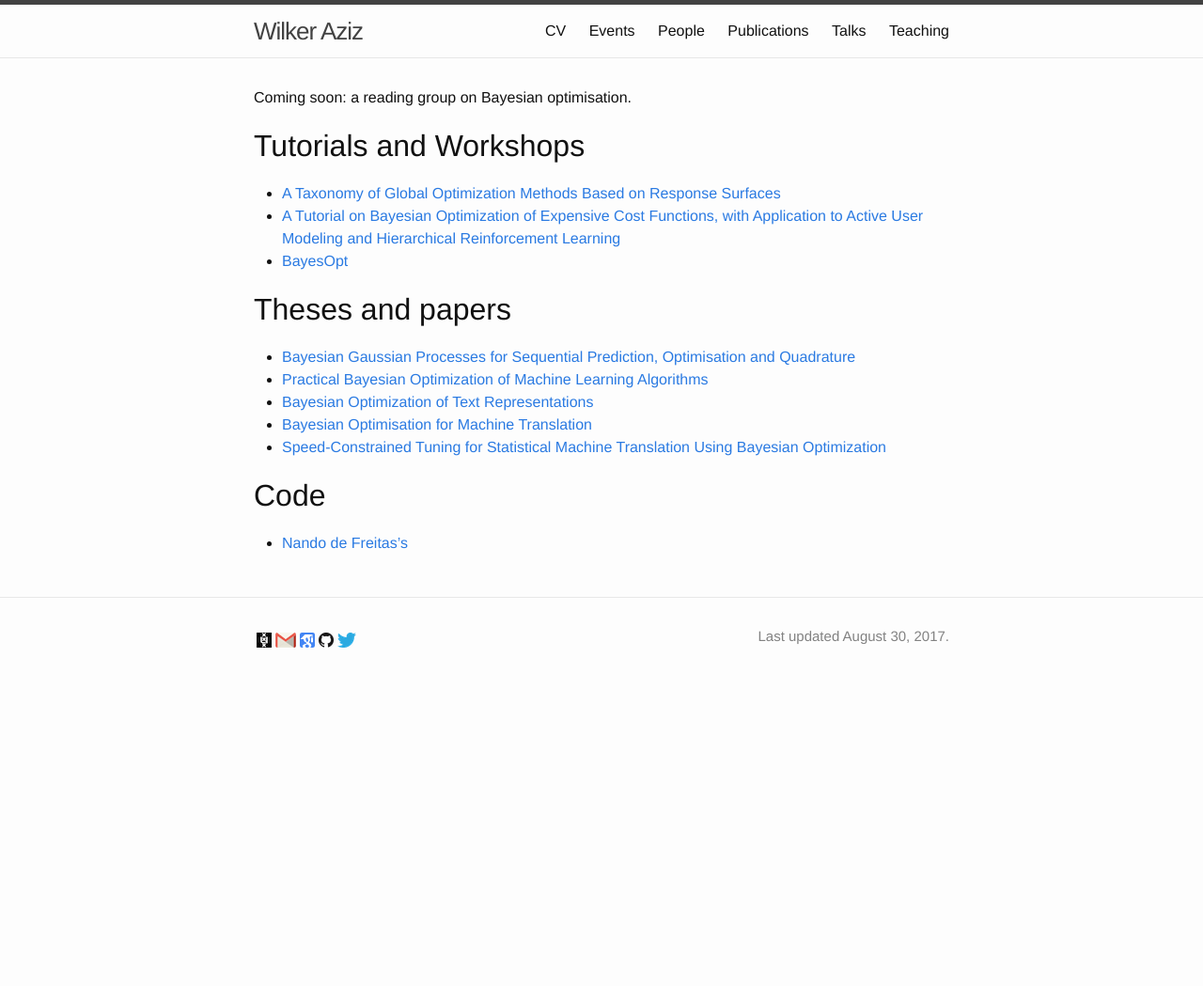
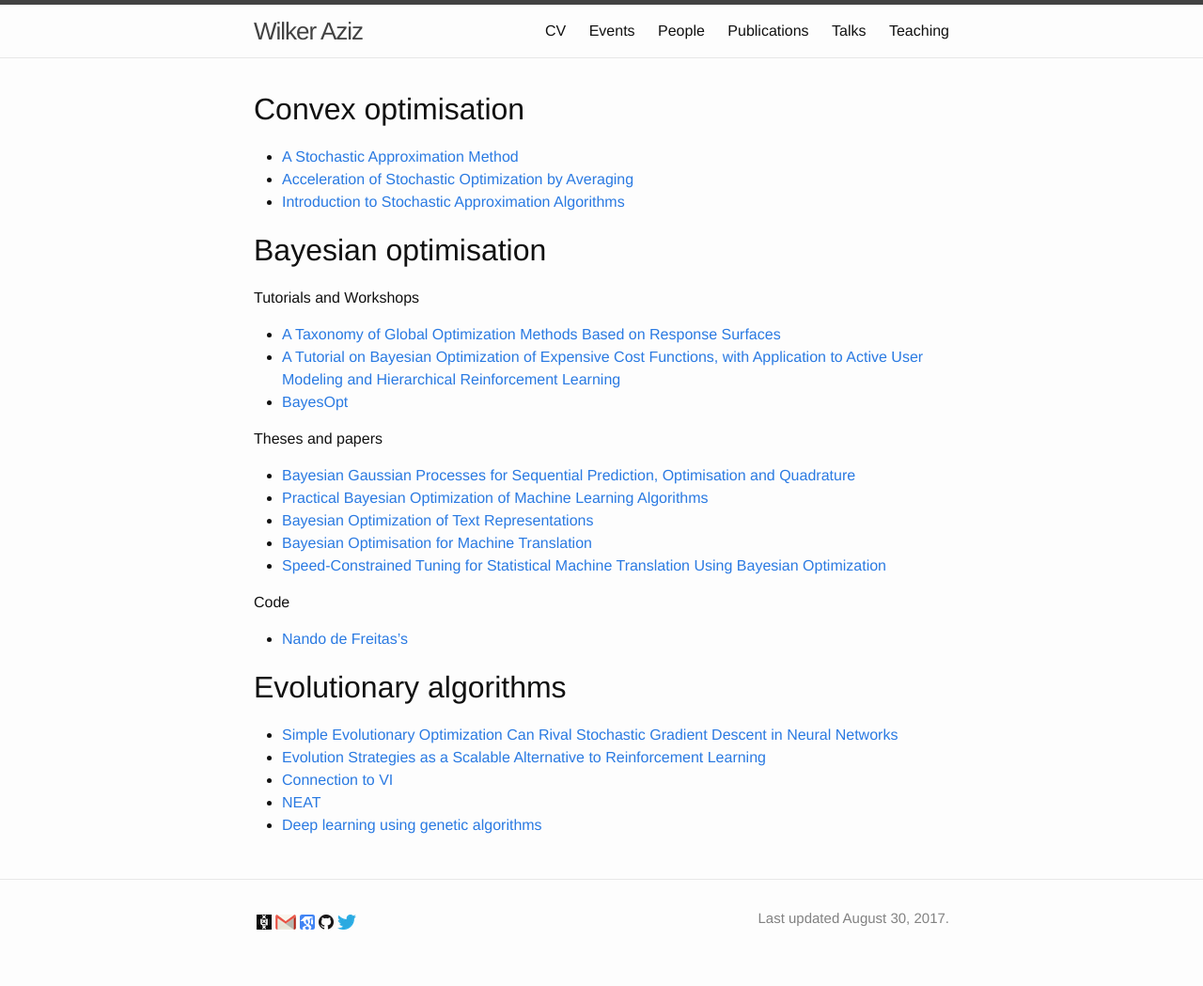
Before and after one commit to wilkeraziz/oldsite, a Jekyll site: the page built from pages/opt.markdown, in a window 1280 px wide. Shown: the whole page at 94% size. Built offline with Jekyll 4.4.1, drawn with Linux system fonts in a browser that asks for light colours; before the commit the page ends 900 px from its top, so only the background shows below that.

Commit message:
reading list on optimisation

```diff
--- a/events.markdown
+++ b/events.markdown
@@ -19,5 +19,5 @@ I organise a few reading groups, if you feel like suggesting a paper you can con
 * &#x1F4D9; [Deep generative models](pages/dgm)
 * &#x1F4D7; [Deep learning](pages/deeplearning)
 * [NLP2](pages/NLP2)
-* [Bayesian optimisation](pages/bayesianopt)
+* [Optimisation](pages/opt)
 * [Bayesian NLP](pages/bayesiannlp)
--- a/pages/bayesianopt.markdown
+++ b/pages/opt.markdown
@@ -1,20 +1,29 @@
 ---
 layout: default
-title: Bayesian Optimisation
+title: Optimisation
 menu: no
 ---
 
-Coming soon: a reading group on Bayesian optimisation.
+# Convex optimisation
+
+* [A Stochastic Approximation Method](https://www.jstor.org/stable/2236626)
+* [Acceleration of Stochastic Optimization by Averaging](http://www.meyn.ece.ufl.edu/archive/spm_files/Courses/ECE555-2011/555media/poljud92.pdf)
+* [Introduction to Stochastic Approximation Algorithms](http://www.professeurs.polymtl.ca/jerome.le-ny/teaching/DP_fall09/notes/lec11_SA.pdf)
 
 
-# Tutorials and Workshops
+# Bayesian optimisation
+
+
+Tutorials and Workshops
 
 
 * [A Taxonomy of Global Optimization Methods Based on Response Surfaces](https://link.springer.com/content/pdf/10.1023%2FA%3A1012771025575.pdf)
 * [A Tutorial on Bayesian Optimization of Expensive Cost Functions, with Application to Active User Modeling and Hierarchical Reinforcement Learning](https://arxiv.org/pdf/1012.2599.pdf)
 * [BayesOpt](https://bayesopt.github.io)
 
-# Theses and papers
+
+Theses and papers
+
 
 * [Bayesian Gaussian Processes for Sequential Prediction, Optimisation and Quadrature](http://www.robots.ox.ac.uk/~mosb/public/pdf/136/full_thesis.pdf)
 * [Practical Bayesian Optimization of Machine Learning Algorithms](https://papers.nips.cc/paper/4522-practical-bayesian-optimization-of-machine-learning-algorithms.pdf)
@@ -22,6 +31,16 @@ Coming soon: a reading group on Bayesian optimisation.
 * [Bayesian Optimisation for Machine Translation](https://arxiv.org/pdf/1412.7180v1.pdf)
 * [Speed-Constrained Tuning for Statistical Machine Translation Using Bayesian Optimization](https://arxiv.org/pdf/1604.05073.pdf)
 
-# Code
+
+Code
+
 
 * [Nando de Freitas's](https://github.com/fmfn/BayesianOptimization)
+
+# Evolutionary algorithms
+
+* [Simple Evolutionary Optimization Can Rival Stochastic Gradient Descent in Neural Networks](http://eplex.cs.ucf.edu/papers/morse_gecco16.pdf)
+* [Evolution Strategies as a Scalable Alternative to Reinforcement Learning](https://arxiv.org/pdf/1703.03864.pdf)
+* [Connection to VI](http://davidbarber.github.io/blog/2017/04/03/variational-optimisation/)
+* [NEAT](https://en.wikipedia.org/wiki/Neuroevolution_of_augmenting_topologies)
+* [Deep learning using genetic algorithms](http://scholarworks.rit.edu/cgi/viewcontent.cgi?article=1257&context=theses)
```
